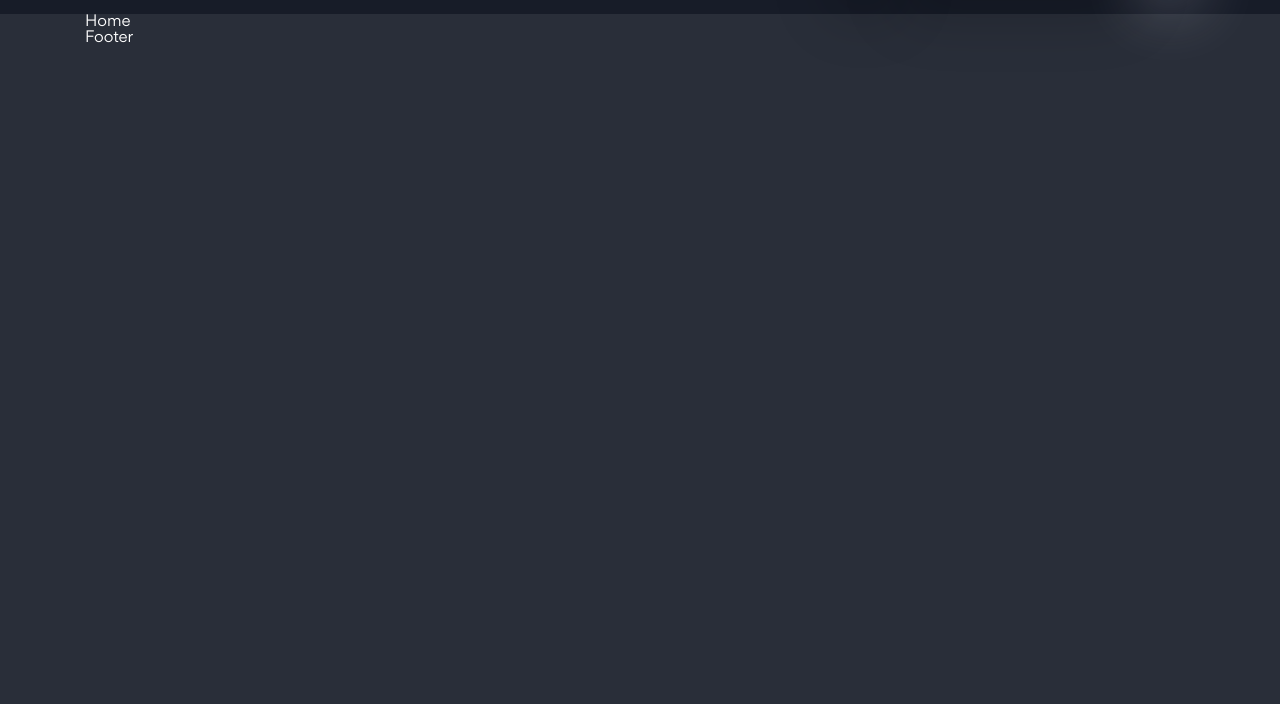
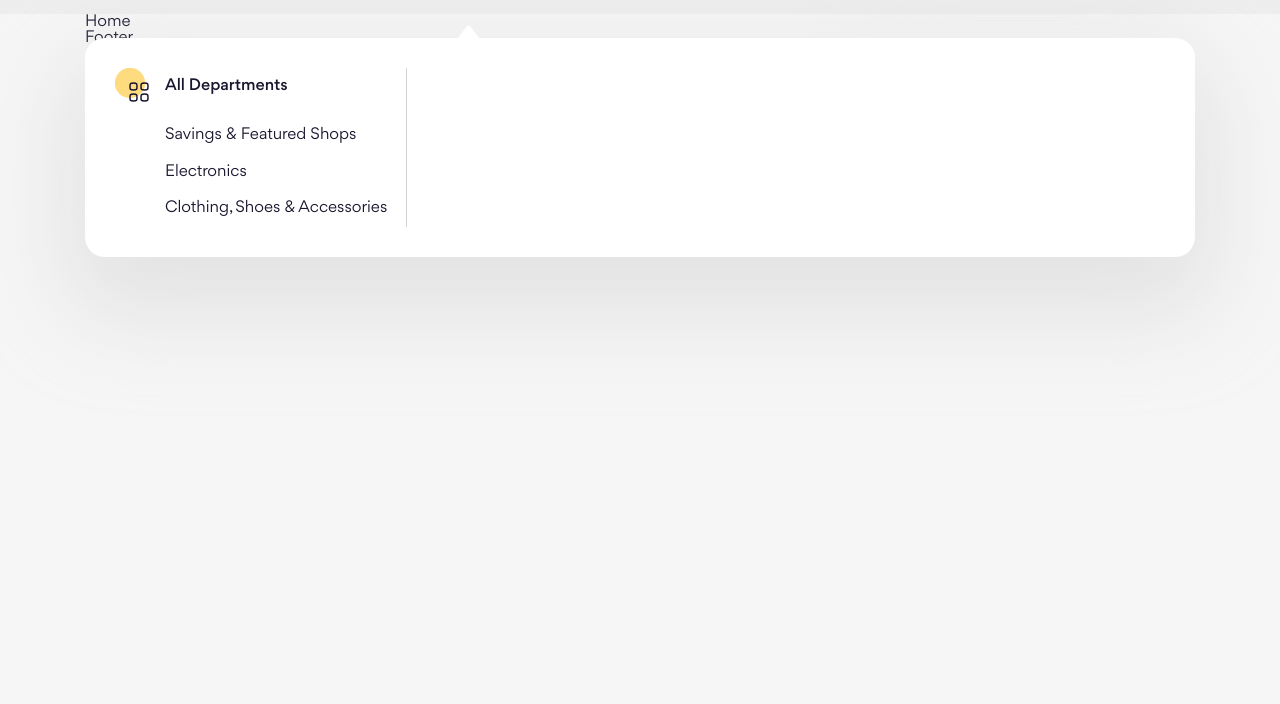
Before and after one commit to kzau1612/project-08, a website: page index.html in a window 1280 px wide. Shown: the part 96-800 px from the top of the page. Drawn offline with Linux system fonts and the light colour scheme.

Commit message:
lam mega menu

```diff
--- a/index.html
+++ b/index.html
@@ -1,5 +1,5 @@
 <!DOCTYPE html>
-<html lang="en" class="dark">
+<!-- <html lang="en" class="dark"> -->
   <head>
     <meta charset="UTF-8" />
     <meta name="viewport" content="width=device-width, initial-scale=1.0" />
--- a/scss/components/_dropdown.scss
+++ b/scss/components/_dropdown.scss
@@ -2,10 +2,13 @@
   position: absolute;
   left: 0;
   padding-top: 54px;
-  display: none;
+  // display: none;
+
+  width: min(1240px, 100%);
 
   &__inner {
     position: relative;
+    max-height: min(582px, 100vh - 158px);
     padding: 30px;
     border-radius: 2rem;
     background: var(--dropdown-bg-color);
@@ -14,11 +17,75 @@
     &::before {
       content: url("../icon/dropdown-arrow.svg");
       position: absolute;
-      z-index: -1;
       top: -13px;
       left: var(--arrow-left-pos);
       translate: -50%;
       filter: var(--dropdown-arrow-color);
     }
   }
+
+  .top-menu {
+    height: 100%;
+
+    &__main {
+      width: 292px;
+      height: 100%;
+      border-right: 1px solid var(--top-menu-border-color);
+    }
+  }
+
+  .menu-column {
+    display: flex;
+    column-gap: 14px;
+
+    &__icon {
+      flex-shrink: 0;
+      position: relative;
+      width: 36px;
+      height: 36px;
+    }
+
+    &__content {
+      flex: 1;
+    }
+
+    &__icon-1 {
+      object-fit: cover;
+      width: 30px;
+      height: 30px;
+    }
+
+    &__icon-2 {
+      object-fit: cover;
+      width: 24px;
+      height: 24px;
+      position: absolute;
+      right: 0;
+      bottom: 0;
+    }
+
+    &__heading {
+      margin-top: 6px;
+      font-size: 1.6rem;
+      font-weight: 500;
+      line-height: 150%; /* 150% */
+    }
+
+    &__list {
+      margin-top: 19px;
+    }
+
+    &__link {
+      display: block;
+      padding: 7px 0;
+      font-style: normal;
+      font-weight: 400;
+      line-height: 142.857%; /* 142.857% */
+    }
+
+    &__link:hover {
+      color: #0071dc;
+      font-weight: 500;
+    }
+  }
 }
--- a/scss/theme/_dark.scss
+++ b/scss/theme/_dark.scss
@@ -12,6 +12,7 @@ html.dark {
   //dropdown
   --dropdown-bg-color: #292e39;
   --dropdown-shadow: rgba(23, 28, 40, 0.4);
-  --dropdown-arrow-color: brightness(0) saturate(100%) invert(23%) sepia(9%)
-    saturate(1370%) hue-rotate(185deg) brightness(98%) contrast(87%);
+  --dropdown-arrow-color: brightness(0) saturate(100%) invert(17%) sepia(9%)
+    saturate(1138%) hue-rotate(183deg) brightness(96%) contrast(95%);
+  --top-menu-border-color: #171c28;
 }
--- a/scss/theme/_light.scss
+++ b/scss/theme/_light.scss
@@ -17,4 +17,5 @@ html {
   //dropdown
   --dropdown-bg-color: #fff;
   --dropdown-shadow: rgba(200, 200, 200, 0.4);
+  --top-menu-border-color: #d2d1d6;
 }
--- a/templates/header.html
+++ b/templates/header.html
@@ -28,12 +28,43 @@
           </a>
           <div class="dropdown">
             <div class="dropdown__inner">
-              Lorem ipsum dolor sit amet consectetur adipisicing elit. Velit
-              totam, tenetur labore minus laboriosam repellat est vitae placeat
-              libero numquam corrupti dolores aut doloremque, laudantium
-              suscipit, saepe a maxime nihil quisquam harum eum voluptatibus
-              sit? Porro vero est ea amet, numquam corporis inventore deserunt,
-              repellat dolore, rem repellendus odit enim.
+              <div class="top-menu">
+                <div class="top-menu__main">
+                  <!-- menu column -->
+                  <div class="menu-column">
+                    <div class="menu-column__icon">
+                      <img
+                        src="./assets/img/category/cate-1.1.svg"
+                        alt="cate1"
+                        class="menu-column__icon-1"
+                      />
+                      <img
+                        src="./assets/img/category/cate-1.2.svg"
+                        alt="cate2"
+                        class="menu-column__icon-2"
+                      />
+                    </div>
+                    <div class="menu-column__content">
+                      <h2 class="menu-column__heading">All Departments</h2>
+                      <ul class="menu-column__list">
+                        <li>
+                          <a href="" class="menu-column__link"
+                            >Savings & Featured Shops</a
+                          >
+                        </li>
+                        <li>
+                          <a href="" class="menu-column__link">Electronics</a>
+                        </li>
+                        <li>
+                          <a href="" class="menu-column__link"
+                            >Clothing, Shoes & Accessories</a
+                          >
+                        </li>
+                      </ul>
+                    </div>
+                  </div>
+                </div>
+              </div>
             </div>
           </div>
         </li>
@@ -46,7 +77,7 @@
               class="icon navbar__arrow"
             />
           </a>
-          <div class="dropdown">
+          <!-- <div class="dropdown">
             <div class="dropdown__inner">
               Lorem ipsum dolor sit amet consectetur adipisicing elit. Velit
               totam, tenetur labore minus laboriosam repellat est vitae placeat
@@ -55,7 +86,7 @@
               sit? Porro vero est ea amet, numquam corporis inventore deserunt,
               repellat dolore, rem repellendus odit enim.
             </div>
-          </div>
+          </div> -->
         </li>
         <li class="navbar__item">
           <a href="" class="navbar__link"
@@ -66,7 +97,7 @@
               class="icon navbar__arrow"
             />
           </a>
-          <div class="dropdown">
+          <!-- <div class="dropdown">
             <div class="dropdown__inner">
               Lorem ipsum dolor sit amet consectetur adipisicing elit. Velit
               totam, tenetur labore minus laboriosam repellat est vitae placeat
@@ -75,7 +106,7 @@
               sit? Porro vero est ea amet, numquam corporis inventore deserunt,
               repellat dolore, rem repellendus odit enim.
             </div>
-          </div>
+          </div> -->
         </li>
       </ul>
     </nav>
```
Also changed, not shown: assets/css/main.css, assets/img/category/cate-1.1.svg (added), assets/img/category/cate-1.2.svg (added), 1 other file.
